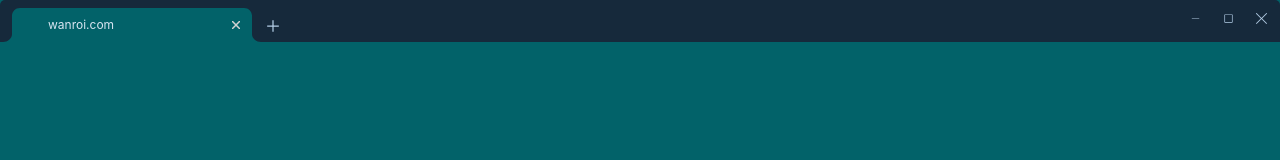
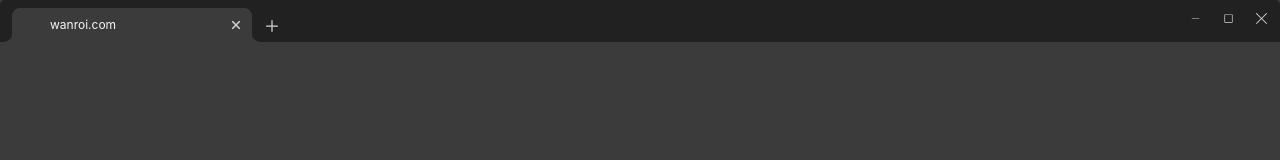
Before and after one commit to AbdulRehman7823/Wanroi_releases, an Electron app: page src/renderer/home/index.html in a window 1280 px wide. Drawn offline with Linux system fonts and the light colour scheme.

Commit message:
browser-view

```diff
--- a/src/renderer/home/style.css
+++ b/src/renderer/home/style.css
@@ -1,9 +1,10 @@
+
 :root {
-  --clr-body-bg: hsl(210, 45%, 16%);
-  --clr-card-bg: hsl(184, 96%, 21%);
-  --clr-card-bg-hover: hsl(192, 91%, 13%);
-  --clr-text: hsl(209 50% 90%);
-  --clr-heading: hsl(209 50% 80%);
+  --clr-body-bg: hsl(0, 0%, 13%);
+  --clr-card-bg: hsl(0, 0%, 23%);
+  --clr-card-bg-hover: hsl(0, 0%, 31%);
+  --clr-text: hsl(0, 0%, 97%);
+  --clr-heading: hsl(0, 0%, 83%);
   --font-family: "Helvetica Neue",Helvetica,Arial;
 }
 
@@ -66,7 +67,8 @@ h3 {
 
 #add-btn {
   height: 36px !important;
-  width: 90px !important;
+  width: 60px !important;
+
 }
 
 #add-btn span {
@@ -185,7 +187,7 @@ h3 {
 
 .wanroi-tabs .wanroi-tab.wanroi-tab-was-just-added {
   top: 10px;
-  animation: wanroi-tab-was-just-added 120ms forwards ease-in-out;
+  animation: wanroi-tab-was-just-added 80ms forwards ease-in-out;
 }
 
 .wanroi-tabs .wanroi-tab .wanroi-tab-content {
@@ -211,9 +213,9 @@ h3 {
   position: relative;
   flex-shrink: 0;
   flex-grow: 0;
-  height: 16px;
-  width: 16px;
-  background-size: 16px;
+  height: 18px;
+  width: 18px;
+  background-size: 18px;
   margin-left: 4px;
 }
 
@@ -420,3 +422,29 @@ only screen and (min-resolution: 2dppx) {
   width: 11px;
   height: 11px;
 }
+
+
+
+
+/****************************Loader*************************/
+.loader {
+  border: 2px solid #4d4d4d;
+  border-radius: 50%;
+  border-top: 2px solid #6d0377;
+  width: 50px;
+  height: 50px;
+  -webkit-animation: spin 2s linear infinite; /* Safari */
+  animation: spin 2s linear infinite;
+}
+
+@-webkit-keyframes spin {
+  0% { -webkit-transform: rotate(0deg); }
+  100% { -webkit-transform: rotate(360deg); }
+}
+
+@keyframes spin {
+  0% { transform: rotate(0deg); }
+  100% { transform: rotate(360deg); }
+}
+
+/******************************************************************/
```
